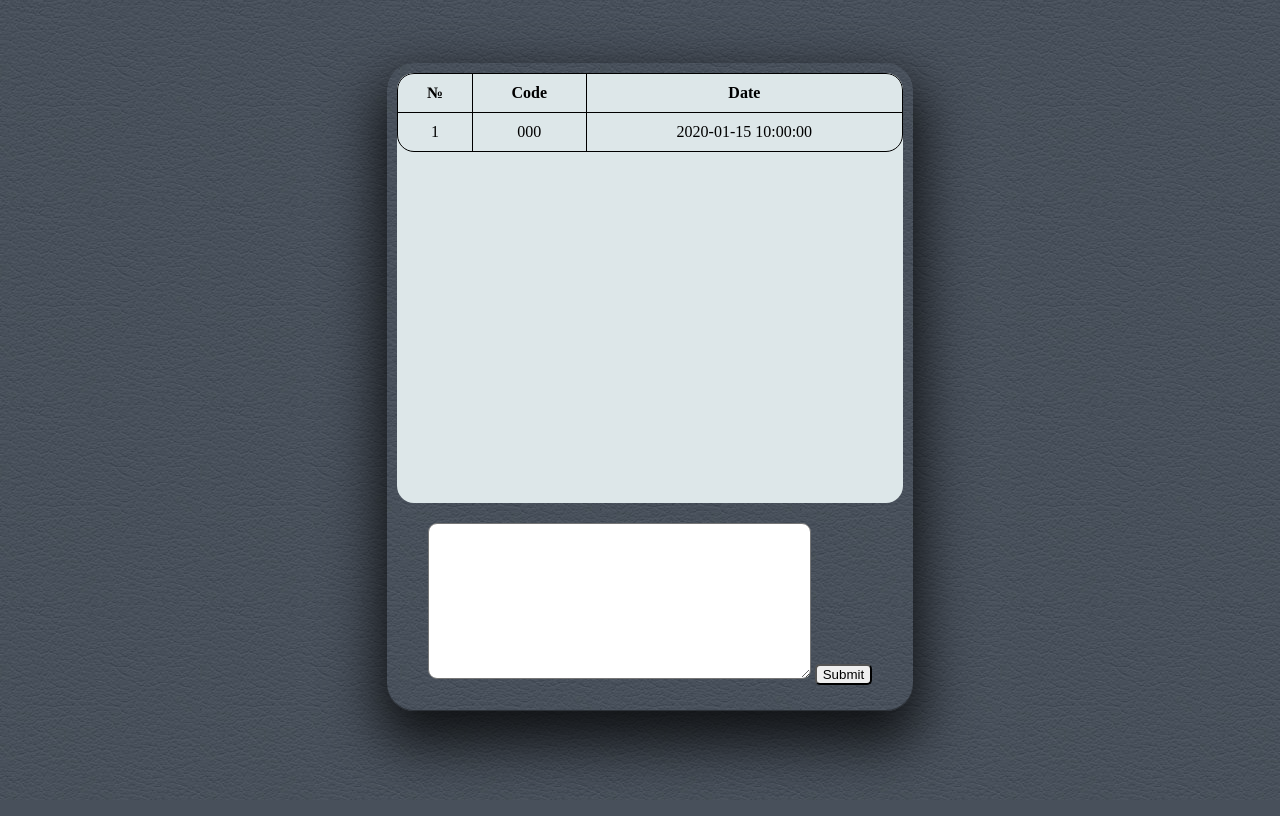
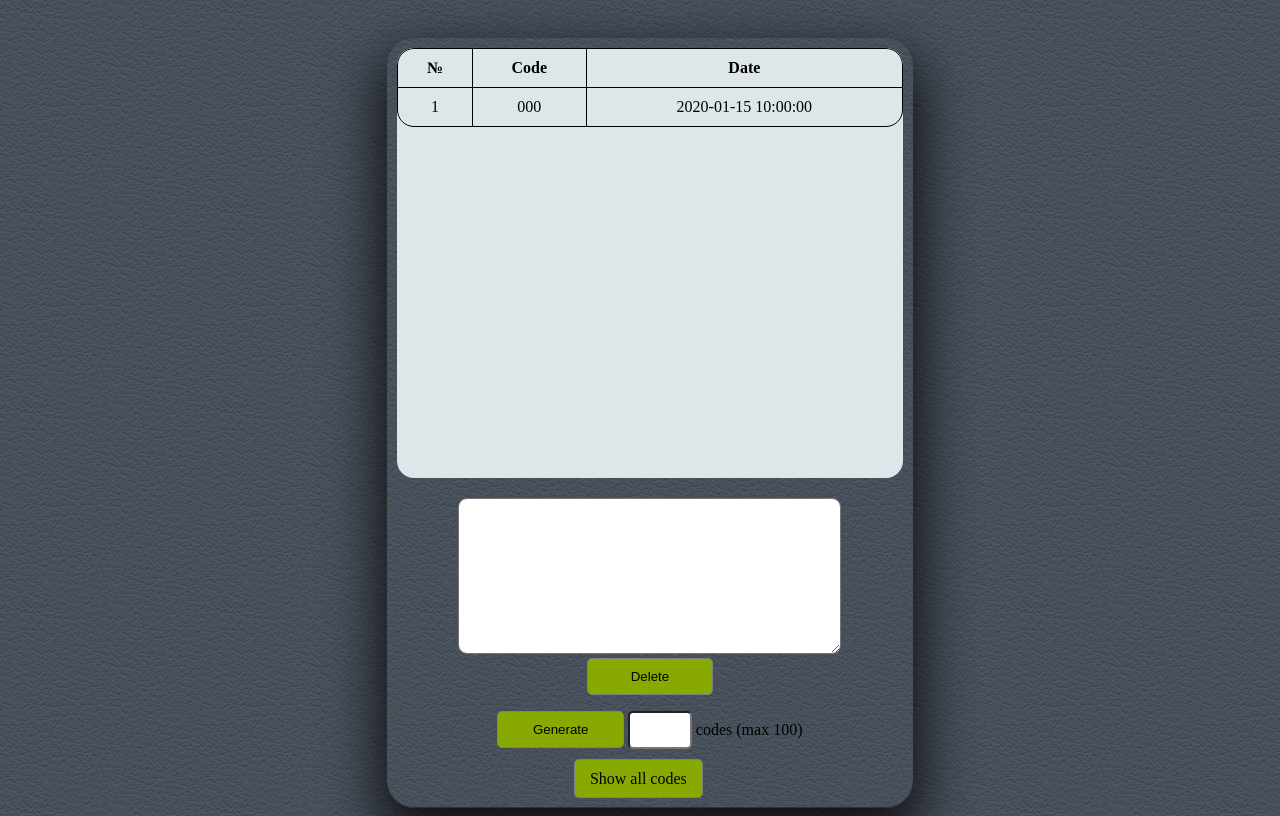
Before and after one commit to Alex-Undr/zadanie, a PHP site: page /zadanie/delete/ in a window 1280 px wide. Run offline with PHP 8.4, Linux system fonts and the light colour scheme; tables that the repository leaves empty or names only in its code hold one stand-in row (values such as "Sample post"); a stand-in replaces the project's code that opens the database connection.

Commit message:
view finish

```diff
--- a/config/routes.php
+++ b/config/routes.php
@@ -1,5 +1,6 @@
 <?php
 return array(
+
 	'all' => 'code/all', // actionAll в CodeController
 	'generate' => 'code/generate', //actionCreate в CodeController
 	'delete' => 'code/delete',
--- a/controllers/CodeController.php
+++ b/controllers/CodeController.php
@@ -16,10 +16,6 @@ class CodeController
 		// print_r($all);
 		// echo '</pre>';
 
-
-
-
-
 	}
 
 
@@ -27,7 +23,7 @@ class CodeController
 	{
 
 		$code = array();
-		$code = Code::createCodes(10);
+		$code = Code::createCodes($_POST['count']);
 
 		require_once(ROOT.'/views/generate.php');
 		// echo '<pre>';
--- a/index.php
+++ b/index.php
@@ -9,9 +9,15 @@ define('ROOT', dirname(__FILE__));
 require_once(ROOT.'/components/Router.php');
 require_once(ROOT.'/components/Db.php');
 
-//Установка зєднання з БД
-
 
 //Виклик роутера
 $router = new Router();
 $router->run();
+
+$uri = $_SERVER['REQUEST_URI'];
+$count_r = substr_count($uri, '/');
+
+if($count_r <= 2)
+{
+	require_once(ROOT.'/views/index.php');
+}
--- a/template/css/style.css
+++ b/template/css/style.css
@@ -4,7 +4,7 @@
 
 		.border{
 			margin-left: 30%;
-			margin-top: 5%;
+			margin-top: 3%;
 		    border-radius: 27px;
 		    padding: 10px;
 			text-align: center;
@@ -51,4 +51,28 @@
 		}
 		input{
 			border-radius: 5px;
+			height: 32px;
 		}
+		.btn-green{
+		    background-color: #88aa00;
+			border-radius: 5px;
+			height: 37px;
+			width: 25%;
+			border: 1px solid gray;
+		}
+
+		a{
+			display: block;
+			color: black;
+			text-decoration: none;
+			text-align: center;
+			line-height: 37px;
+		}
+		div.btn-green{
+			margin-top: 15%;
+			margin-left: 35%;
+		}
+
+		.gen-form{
+			margin-top: 15%;
+		}
--- a/views/delete.php
+++ b/views/delete.php
@@ -29,9 +29,16 @@
 			</div>
 		</div>
 		 <form action="/zadanie/delete/" method="post">
-		  <textarea rows="10" cols="45" name="code" required></textarea>
-		  <input type="submit"></p>
+		  <textarea rows="10" cols="45" name="code" required></textarea><br>
+		  <input class="btn-green" type="submit" value="Delete"></p>
+
 		 </form>
+		 		<form class="gen-form" style="margin-top: 2%;" action="/zadanie/generate/" method="post">
+						<input class="btn-green" type="submit" value="Generate">
+						<input type="number" min="1" max="100"  name="count" required> codes (max 100)
+				</form>
+
+				<div class="btn-green" style="margin-top: 2%;"><a href="/zadanie/all/">Show all codes</a></div>
 	</div>
 
 </body>
--- a/views/generate.php
+++ b/views/generate.php
@@ -28,6 +28,10 @@
 				</table>
 			</div>
 		</div>
+
+		<div class="btn-green" style="margin-top: 2%;"><a href="/zadanie/all/">Show all codes</a></div>
+		<div class="btn-green" style="margin-top: 2%;"><a href="/zadanie/delete/">Delete codes</a></div>
+
 	</div>
 
 </body>
```
Also changed, not shown: views/all.php (+7 -0 lines), views/index.php (added, +26 -0 lines).
